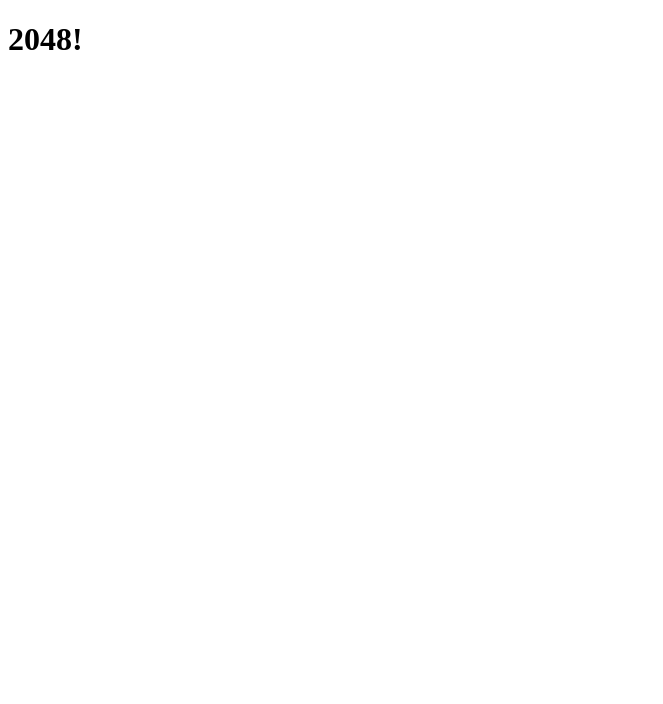
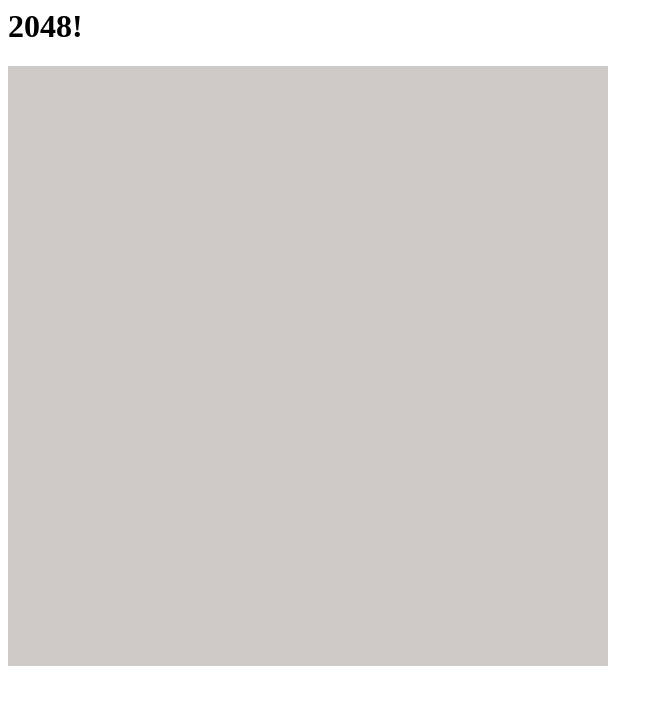
Before and after one commit to Frynoodles/2048-study, a plain HTML site: page index.html in a window 1280 px wide. Shown: the whole page, without its empty margins (0-663 px from the left). Drawn offline with Linux system fonts and the light colour scheme.

Commit message:
各种规范害死人

```diff
--- a/2048.js
+++ b/2048.js
@@ -0,0 +1,29 @@
+// MVC model view controller
+
+
+//constant
+
+
+
+// model
+
+
+
+// view
+class View{
+    constructor(container){
+        this.container = container;
+        this.initializeContainers();
+    }
+    initializeContainers(){
+        this.container.style.width = 600;
+        this.container.style.height = 600;
+        this.container.style.backgroundColor = "rgba(90,80,70,0.3)";
+    }
+}
+
+
+// controller
+
+var container =document.getElementById("game-container");
+var view=new View(container);
--- a/index.html
+++ b/index.html
@@ -1,4 +1,4 @@
-<!DOCTYPE html>
+
 <html lang="en">
 <head>
     <meta charset="UTF-8">
@@ -9,9 +9,8 @@
 <body>
 <div id="main">
     <h1>2048!</h1>
-    <div id="game-container">
-
-    </div>
+    <div id="game-container"></div>
 </div>
+<script src="./2048.js"></script>
 </body>
 </html>
```
Also changed, not shown: 1 other file.
